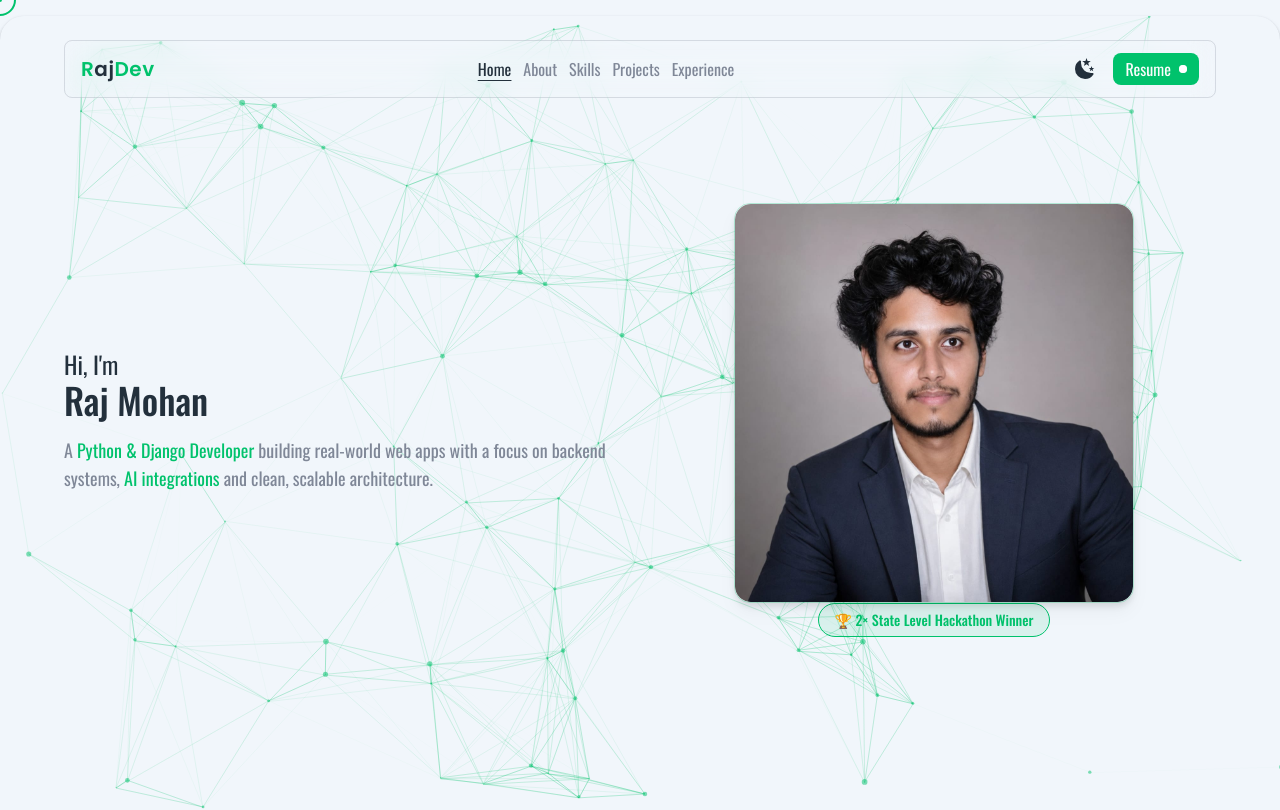
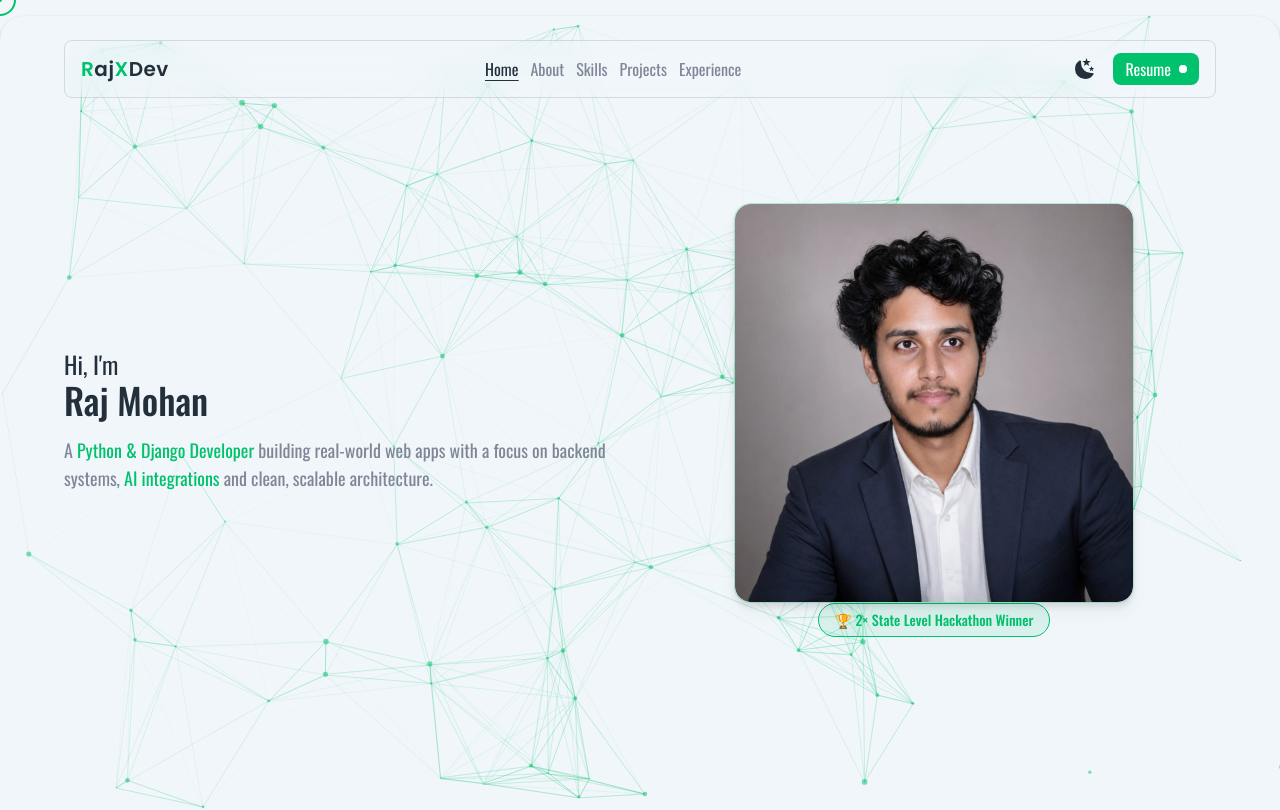
Before and after one commit to rajmohan-14/My-portfolio, a Next.js app: page / in a window 1280 px wide. Shown: the top 810 px of the page. Built offline with nearby package versions, Linux system fonts and the light colour scheme.

Commit message:
updated header and footer

```diff
--- a/components/Footer/FooterLogo.tsx
+++ b/components/Footer/FooterLogo.tsx
@@ -9,7 +9,7 @@ const FooterLogo = () => {
     >
       <Link href='/#home'>
    <span className='text-primaryColor'>R</span>aj
-<span className='text-primaryColor'>Dev</span>
+<span className='text-primaryColor'>X</span>Dev
       </Link>
     </h1>
   )
--- a/components/Header/Logo.tsx
+++ b/components/Header/Logo.tsx
@@ -9,7 +9,7 @@ const Logo = () => {
     >
       <Link href='/#home'>
        <span className='text-primaryColor'>R</span>aj
-<span className='text-primaryColor'>Dev</span>
+<span className='text-primaryColor'>X</span>Dev
       </Link>
     </h1>
   )
```
Also changed, not shown: 1 other file (tests, documents, lock files or other folders).
